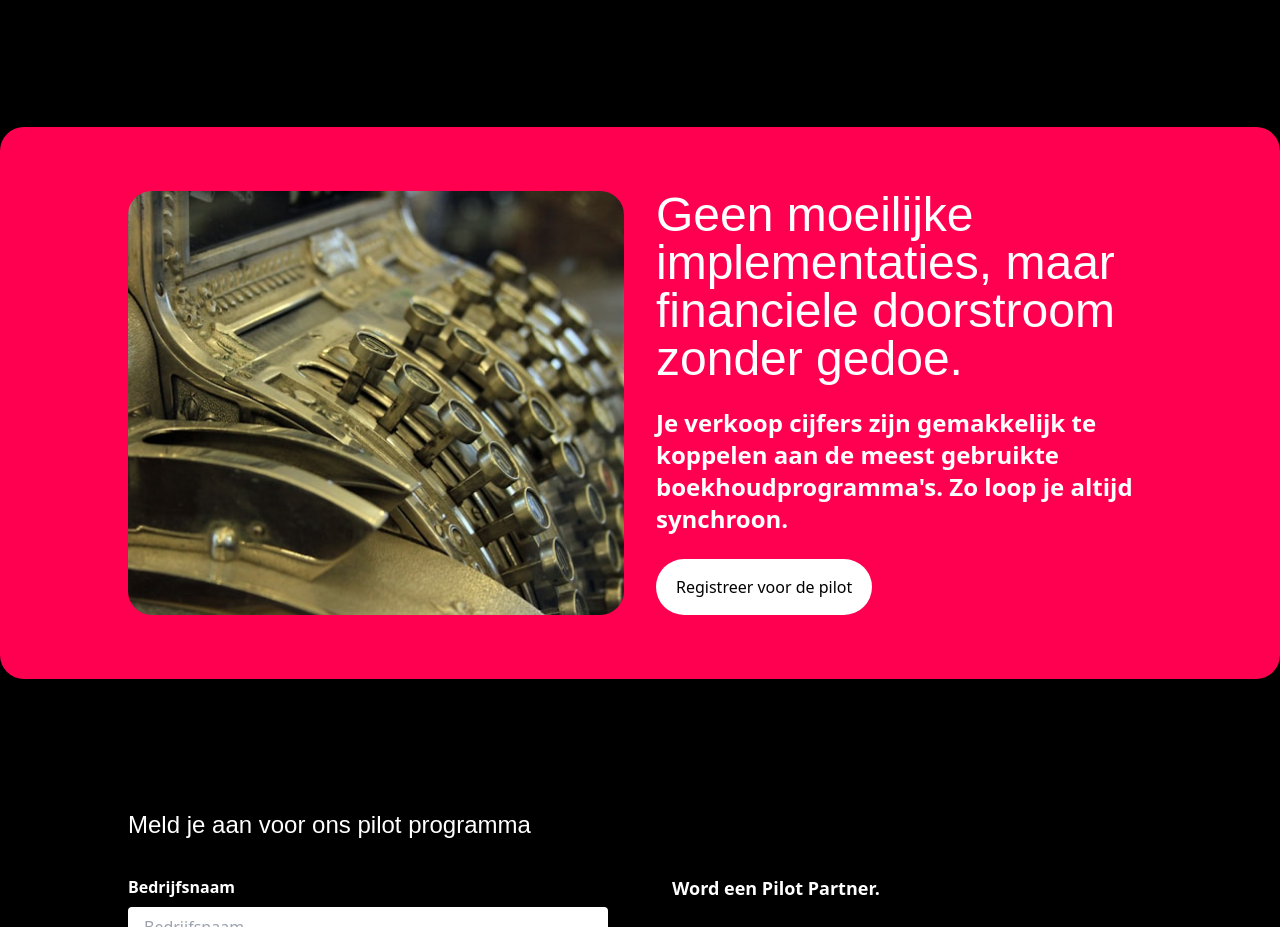
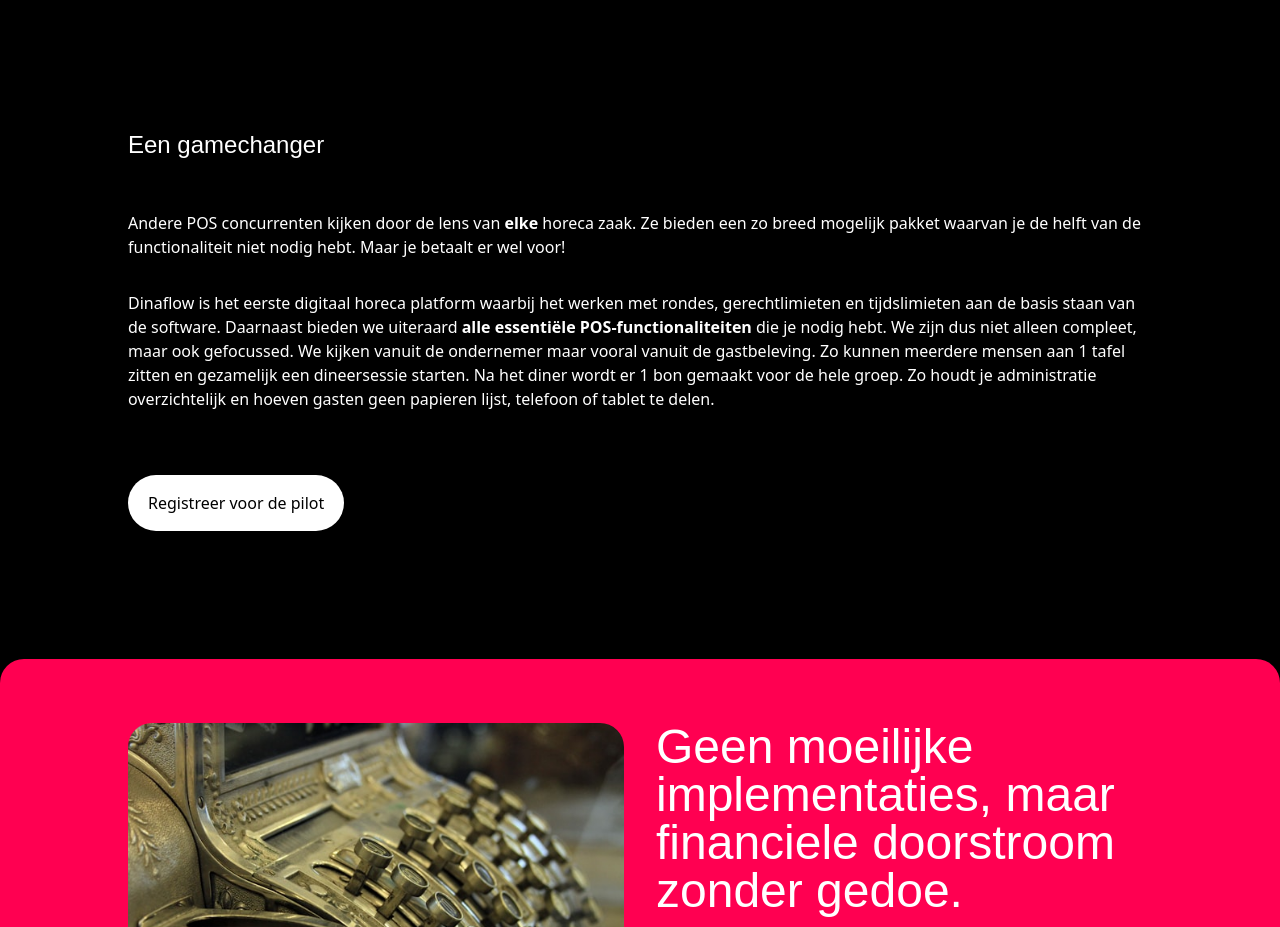
Before and after one commit to royvdw/dinaflow-pilot, a website built with Vite: page index.html in a window 1280 px wide. Shown: the part 2730-3657 px from the top of the page. Built offline with nearby package versions, Linux system fonts and the light colour scheme; some packages are replaced by stand-ins of ours; a web font is replaced by a local one.

Commit message:
Gamechanger info adde d

```diff
--- a/index.html
+++ b/index.html
@@ -231,6 +231,28 @@
             alt="Creëer een ecosysteem met je eigen devices"
           />
         </section>
+        <section class="max-w-5xl mx-auto p-8 md:p-0 pb-16 md:pb-32">
+          <h2 class="mb-12">Een gamechanger</h2>
+          <p class="w-full mb-8">
+            Andere POS concurrenten kijken door de lens van
+            <strong>elke</strong> horeca zaak. Ze bieden een zo breed mogelijk
+            pakket waarvan je de helft van de functionaliteit niet nodig hebt.
+            Maar je betaalt er wel voor!
+          </p>
+          <p class="w-full mb-16">
+            Dinaflow is het eerste digitaal horeca platform waarbij het werken
+            met rondes, gerechtlimieten en tijdslimieten aan de basis staan van
+            de software. Daarnaast bieden we uiteraard
+            <strong>alle essentiële POS-functionaliteiten</strong> die je nodig
+            hebt. We zijn dus niet alleen compleet, maar ook gefocussed. We
+            kijken vanuit de ondernemer maar vooral vanuit de gastbeleving. Zo
+            kunnen meerdere mensen aan 1 tafel zitten en gezamelijk een
+            dineersessie starten. Na het diner wordt er 1 bon gemaakt voor de
+            hele groep. Zo houdt je administratie overzichtelijk en hoeven
+            gasten geen papieren lijst, telefoon of tablet te delen.
+          </p>
+          <button class="btn btn-primary">Registreer voor de pilot</button>
+        </section>
         <section class="bg-[#FF0051] py-8 md:py-16 rounded-3xl">
           <div class="w-screen md:max-w-5xl mx-auto">
             <div class="w-full flex flex-col md:flex-row gap-8 items-stretch">
@@ -251,9 +273,6 @@
                   Je verkoop cijfers zijn gemakkelijk te koppelen aan de meest
                   gebruikte boekhoudprogramma's. Zo loop je altijd synchroon.
                 </h3>
-                <button class="btn btn-primary">
-                  Registreer voor de pilot
-                </button>
               </div>
             </div>
           </div>
```
